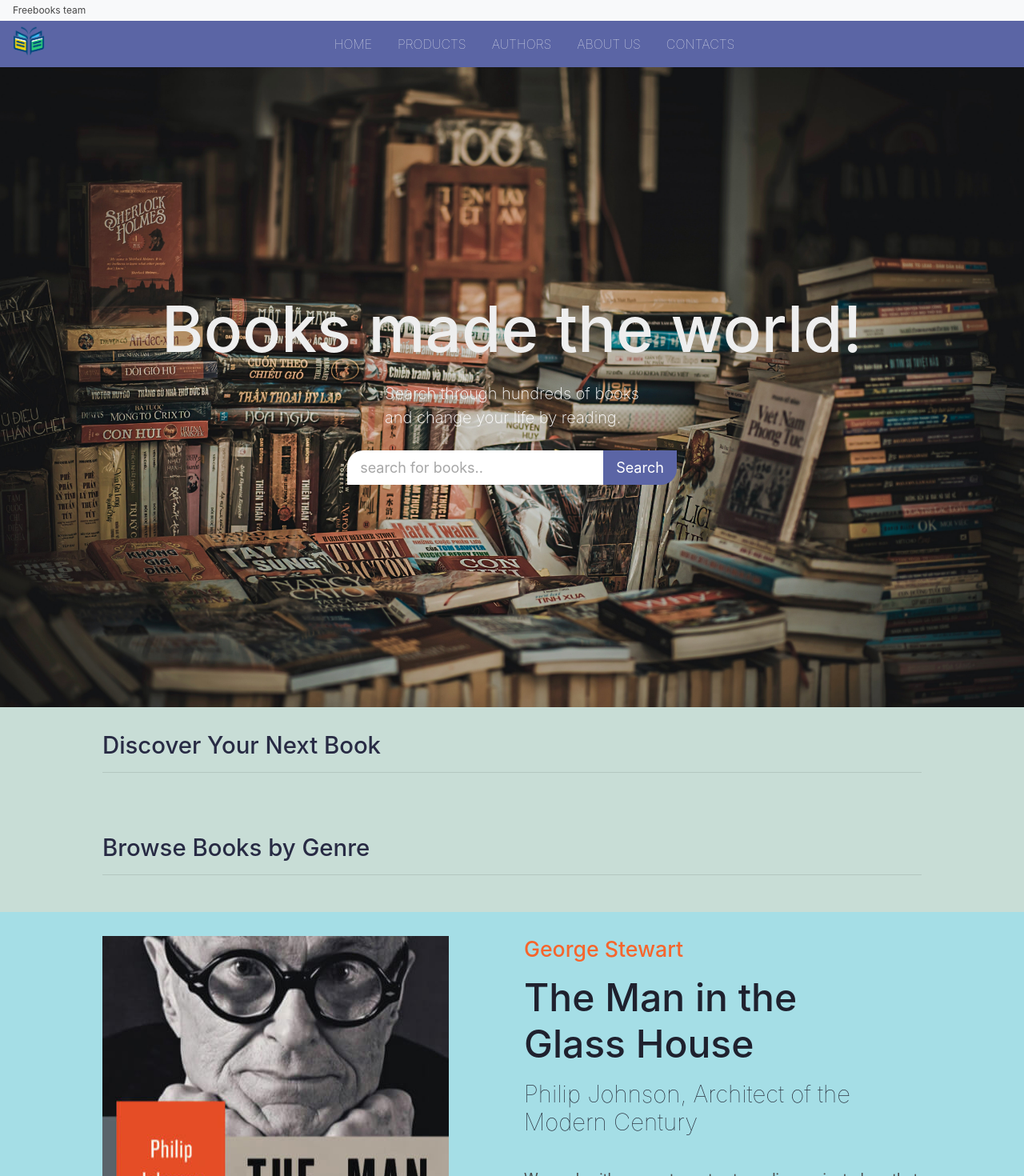
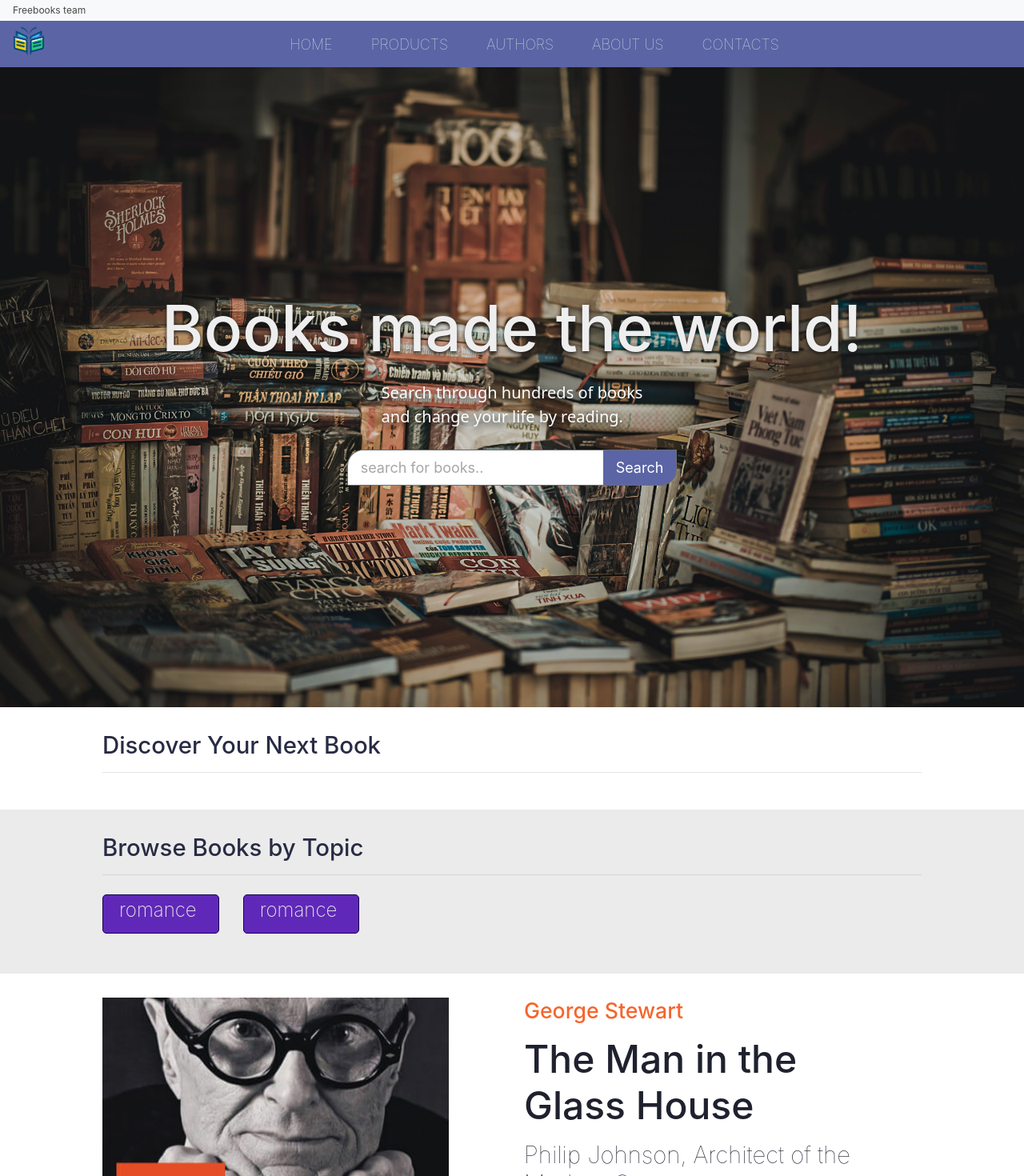
Before and after one commit to FreeBooksApp/FreeBooks, a Next.js app: page / in a window 1280 px wide. Shown: the top 1470 px of the page at 80% size. Built offline with nearby package versions, Linux system fonts and the light colour scheme.

Commit message:
working on styles

```diff
--- a/pages/book_genre/[genre].js
+++ b/pages/book_topic/[topic].js
@@ -1,7 +1,7 @@
 const BooksGenre = () => {
     return (
         <main>
-            <section className="books_genre">
+            <section className="books_topic">
                 <div className="comporter">
                     <h4 className="pt-3">Historical Genre</h4>
                     <hr />
--- a/pages/index.js
+++ b/pages/index.js
@@ -57,89 +57,19 @@ function Home() {
             </div>
          </section>
 
-         <section id="genre">
+         <section className="topics">
             <div className="comporter">
-               <h4>Browse Books by Genre</h4>
+               <h4>Browse Books by Topic</h4>
                <hr />
-               <div className="owl-carousel owl-theme">
-                  <div className="item py-3">
-                     <div className="genre-card">
-                        <a href="#"><img src="images/romanse.png" alt="book" className="img-fluid" /></a>
-                        <div className="card-footer text-center">
-                           <h2>romance</h2>
-                        </div>
+               <div className="row">
+                  <div className="col-lg-2 mt-2">
+                     <div className="topic_card">
+                        <h4>romance</h4>
                      </div>
                   </div>
-                  <div className="item py-3">
-                     <div className="genre-card">
-                        <a href="#"><img src="images/adventure.png" alt="book" className="img-fluid" /></a>
-                        <div className="card-footer text-center">
-                           <h2>action & adventure</h2>
-                        </div>
-                     </div>
-                  </div>
-                  <div className="item py-3">
-                     <div className="genre-card">
-                        <a href="#"><img src="images/action.png" alt="book" className="img-fluid" /></a>
-                        <div className="card-footer text-center">
-                           <h2>mystery & thriller</h2>
-                        </div>
-                     </div>
-                  </div>
-                  <div className="item py-3">
-                     <div className="genre-card">
-                        <a href="#"><img src="images/bio.png" alt="book" className="img-fluid" /></a>
-                        <div className="card-footer text-center">
-                           <h2>biography & history</h2>
-                        </div>
-                     </div>
-                  </div>
-                  <div className="item py-3">
-                     <div className="genre-card">
-                        <a href="#"><img src="images/children.png" alt="book" className="img-fluid" /></a>
-                        <div className="card-footer text-center">
-                           <h2>children</h2>
-                        </div>
-                     </div>
-                  </div>
-                  <div className="item py-3">
-                     <div className="genre-card">
-                        <a href="#"><img src="images/fantasy.png" alt="book" className="img-fluid" /></a>
-                        <div className="card-footer text-center">
-                           <h2>fantasy</h2>
-                        </div>
-                     </div>
-                  </div>
-                  <div className="item py-3">
-                     <div className="genre-card">
-                        <a href="#"><img src="images/historical.png" alt="book" className="img-fluid" /></a>
-                        <div className="card-footer text-center">
-                           <h2>historical</h2>
-                        </div>
-                     </div>
-                  </div>
-                  <div className="item py-3">
-                     <div className="genre-card">
-                        <a href="#"><img src="images/horror.png" alt="book" className="img-fluid" /></a>
-                        <div className="card-footer text-center">
-                           <h2>horror</h2>
-                        </div>
-                     </div>
-                  </div>
-                  <div className="item py-3">
-                     <div className="genre-card">
-                        <a href="#"><img src="images/literary.png" alt="book" className="img-fluid" /></a>
-                        <div className="card-footer text-center">
-                           <h2>literary</h2>
-                        </div>
-                     </div>
-                  </div>
-                  <div className="item py-3">
-                     <div className="genre-card">
-                        <a href="#"><img src="images/science.png" alt="book" className="img-fluid" /></a>
-                        <div className="card-footer text-center">
-                           <h2>science</h2>
-                        </div>
+                  <div className="col-lg-2 mt-2">
+                     <div className="topic_card">
+                        <h4>romance</h4>
                      </div>
                   </div>
                </div>
--- a/public/css/style.css
+++ b/public/css/style.css
@@ -13,29 +13,23 @@
     margin: 0;
     color:rgb(70, 70, 70);
   }
-  .strip a{
-    font-size: 16px;
-    margin: 0;
-  }
   nav.navbar-expand-lg{
     padding: 0 16px;
   }
   nav ul li{
-    margin: 0 8px;
+    margin: 0 16px;
   }
   nav.navbar-expand-lg ul li a:link,
   nav ul li a:visited{
+    font-size: 18px;
     color:rgba(249, 250, 250, 0.924);
     font-weight: 100;
-    padding: 16px 16px;
-    transition: background-color 0.4s;
+    transition: 0.4s;
   }
   nav.navbar-expand-lg ul li a:hover,
   nav ul li a:active{
     color:rgb(255, 255, 255);
-    background-color: rgb(132, 140, 184);
-    padding-bottom: 14px;
-    border-bottom: 2px solid rgb(255, 255, 255);
+    transform: scale(1.1);
   }
   .banner{
     display: flex;
@@ -47,18 +41,21 @@
     background-image: url('../images/banner.jpg');
     background-position: center;
     background-size: cover;
+    background-attachment: fixed;
   }
   .banner h1{
     font-size: 60pt;
     color:rgb(238, 238, 238);
     padding: 0 20px;
+    text-shadow: 0 2px 5px rgb(20, 20, 20);
   }
   .banner p{
     font-size: 20px;
+    font-family: system-ui;
     color: rgb(255, 255, 255);
     margin-top: 10px;
     line-height: 30px;
-    font-weight: 200;
+    text-shadow: 0 3px 8px rgb(20, 20, 20);
   }
   .search-bar{
     margin-top: 10px;
@@ -68,7 +65,8 @@
     font-size: 18px;
     color:rgb(146, 146, 146);
     background-color: #fff;
-    border: none;
+    border: 1px solid rgb(109, 109, 109);
+    border-right: none;
     padding: 8px 16px;
     border-top-left-radius: 20px;
     transition: all 0.4s;
@@ -82,7 +80,8 @@
     background-color: rgb(91, 101, 165);
     font-size: 18px;
     padding: 8px 16px;
-    border: none;
+    border: 1px solid rgb(109, 109, 109);
+    border-left: none;
     border-bottom-right-radius: 20px;
     transition: background-color 0.4s;
   }
@@ -98,9 +97,6 @@ section{
   margin: 0 auto;
   padding: 30px 0;
 }
-#next{
-  background-color: rgb(200, 221, 214);
-}
 section h4{
   font-size: 22pt;
   color:rgb(40, 43, 68);
@@ -111,41 +107,29 @@ section h4{
 .next-book img{
   width: 100%;
   height: 24rem;
+  box-shadow: 6px 8px 0 gray;
   transition: 0.5s;
 }
 .next-book img:hover{
   box-shadow: 0 26px 30px rgb(144, 197, 180);
 }
-#genre{
-  background-color: rgb(200, 221, 214);
+.topics{
+  background-color: rgb(235, 235, 235);
+  padding-bottom: 20px;
 }
-.genre-card{
-  margin: 0 20px;
-  transition: 0.4s;
+.topic_card{
+  background-color: rgb(96, 40, 185);
+  padding: 5px 20px;
+  border: 1px solid rgb(23, 2, 82);
+  border-radius: 5px;
 }
-.genre-card:hover{
-  transform: translate(0, -14px);
-  box-shadow: 0 16px 20px #c3c3c3;
-}
-.genre-card img{
-  width: 100%;
-  height: 200px;
-  transition: 0.4s;
-}
-.genre-card img:hover{
-  filter: blur(1px);
-}
-.genre-card .card-footer{
-  background-color: rgba(90, 58, 231, 0.883);
-  color: rgb(248, 248, 248);
-}
-.genre-card h2{
-  font-size: 12pt;
+.topic_card h4{
+  font-size: 24px;
   font-weight: 200;
-  text-transform: uppercase;
+  color:rgb(228, 228, 228);
 }
 .random{
-  background-color: rgb(165, 222, 230);
+  background-color: rgb(255, 255, 255);
 }
 .description h3{
   font-size: 20pt;
@@ -168,7 +152,7 @@ section h4{
   margin: 40px 0;
 }
 #top{
-  background-color: rgb(200, 221, 214);
+  background-color: rgb(235, 235, 235);
 }
 .top-book{
   margin: 0 14px;
@@ -176,13 +160,14 @@ section h4{
 .top-book img{
   width: 100%;
   height: 22rem;
+  box-shadow: 6px 8px 0 rgb(149, 149, 149);
   transition: 0.4s;
 }
 .top-book img:hover{
   transform: scale(1.03);
 }
 #most{
-  background-color: rgb(200, 221, 214);
+  background-color: rgb(255, 255, 255);
 }
 .most-book{
   margin: 0 14px;
@@ -190,13 +175,14 @@ section h4{
 .most-book img{
   width: 100%;
   height: 20rem;
+  box-shadow: 6px 8px 0 rgb(149, 149, 149);
   transition: 0.4s;
 }
 .most-book img:hover{
   transform: translate(0, 10px);
 }
 .blogs{
-  background-color: rgb(221, 221, 221);
+  background-color: rgb(233, 233, 233);
 }
 .blogs img{
   width: 100%;
@@ -264,7 +250,7 @@ section h4{
 /*_________________________________________single book page_______________________________________________________*/
 .singlebook{
   width: 100%;
-  background-color: #e5dcf3;
+  background-color: #ffffff;
 }
 .singlebook h4{
   font-size: 24px;
@@ -337,7 +323,7 @@ h5 .rev-star{
   color: rgb(255, 255, 255);
 }
 #latest{
-  background-color: rgb(206, 197, 197);
+  background-color: rgb(236, 236, 236);
 }
 .latest-book{
   margin: 0 14px;
@@ -345,34 +331,36 @@ h5 .rev-star{
 .latest-book img{
   width: 100%;
   height: 20rem;
+  box-shadow: 6px 8px 0 rgb(149, 149, 149);
   transition: 0.4s;
 }
 .latest-book img:hover{
   transform: translate(0, 10px);
 }
-/*_________________________________________books by genre_______________________________________________________*/
-.books_genre{
+/*_________________________________________books by topics_______________________________________________________*/
+.books_topic{
   width: 100%;
-  background-color: #ddfffc;
+  background-color: #ffffff;
 }
-.books_genre .book{
+.books_topic .book{
   margin-top: 20px;
   text-align: center;
 }
-.books_genre .book img{
+.books_topic .book img{
   width: 100%;
   height: 16rem;
   transition: 0.5s;
+  box-shadow: 5px 6px 0 gray;
 }
-.books_genre .book img:hover{
+.books_topic .book img:hover{
   transform: scale(1.05);
 }
-.books_genre .book h6{
+.books_topic .book h6{
   font-size: 16px;
   margin-top: 10px;
   color:rgb(71, 71, 71);
 }
-.books_genre .book h5{
+.books_topic .book h5{
   font-size: 20px;
   margin-top: 10px;
   color:rgb(31, 33, 46);
```
